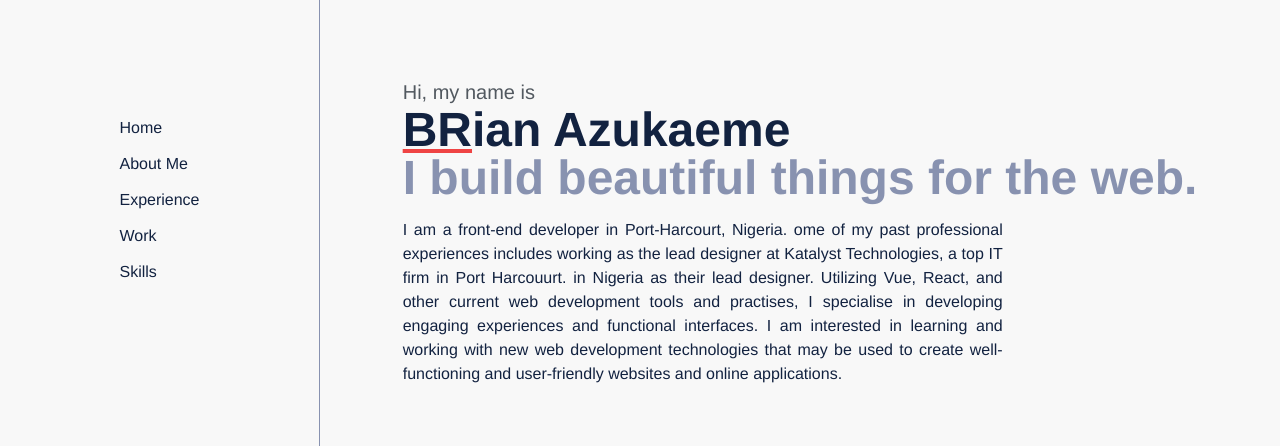
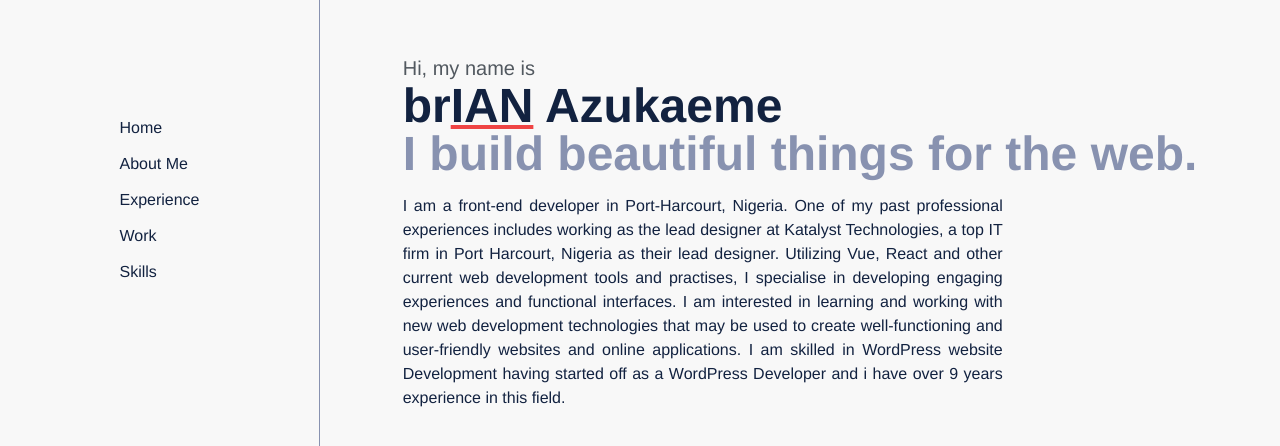
Before and after one commit to MadFury94/portfolio, a Vue app: page / in a window 1280 px wide. Shown: the part 256-702 px from the top of the page. Built offline with nearby package versions, Linux system fonts and the light colour scheme; some icons are missing.

Commit message:
Changed Write-up
 Homeview write-up change

```diff
--- a/src/components/icons/AppLogo.vue
+++ b/src/components/icons/AppLogo.vue
@@ -21,7 +21,7 @@
         xmlns="http://www.w3.org/2000/svg"
         x="0"
         y="0"
-        viewBox="0 0 500 289"
+        viewBox="0 0 430.85 360.64"
         xml:space="preserve"
         class="fill-current text-red-500 regular-text h-10"
       >
--- a/src/views/HomeView.vue
+++ b/src/views/HomeView.vue
@@ -6,23 +6,24 @@
           <div>
             <p class="dark:text-red-400 text-xl">Hi, my name is</p>
             <h1 class="big-title">
-              <span class="font-bold underline decoration-red-500">BR</span>ian
+              br<span class="font-bold underline decoration-red-500">IAN</span>
               Azukaeme
             </h1>
             <h1 class="text-5xl text-slate-200 font-bold">
               I build beautiful things for the web.
             </h1>
             <p class="text-justify py-4 lg:w-[600px] regular-text">
-              I am a front-end developer in Port-Harcourt, Nigeria. ome of my
+              I am a front-end developer in Port-Harcourt, Nigeria. One of my
               past professional experiences includes working as the lead
-              designer at Katalyst Technologies, a top IT firm in Port
-              Harcouurt. in Nigeria as their lead designer. Utilizing Vue,
-              React, and other current web development tools and practises, I
-              specialise in developing engaging experiences and functional
-              interfaces. I am interested in learning and working with new web
-              development technologies that may be used to create
-              well-functioning and user-friendly websites and online
-              applications.
+              designer at Katalyst Technologies, a top IT firm in Port Harcourt,
+              Nigeria as their lead designer. Utilizing Vue, React and other
+              current web development tools and practises, I specialise in
+              developing engaging experiences and functional interfaces. I am
+              interested in learning and working with new web development
+              technologies that may be used to create well-functioning and
+              user-friendly websites and online applications. I am skilled in
+              WordPress website Development having started off as a WordPress
+              Developer and i have over 9 years experience in this field.
             </p>
           </div>
         </main>
```
Also changed, not shown: src/views/test.vue (added, +4 -0 lines).
